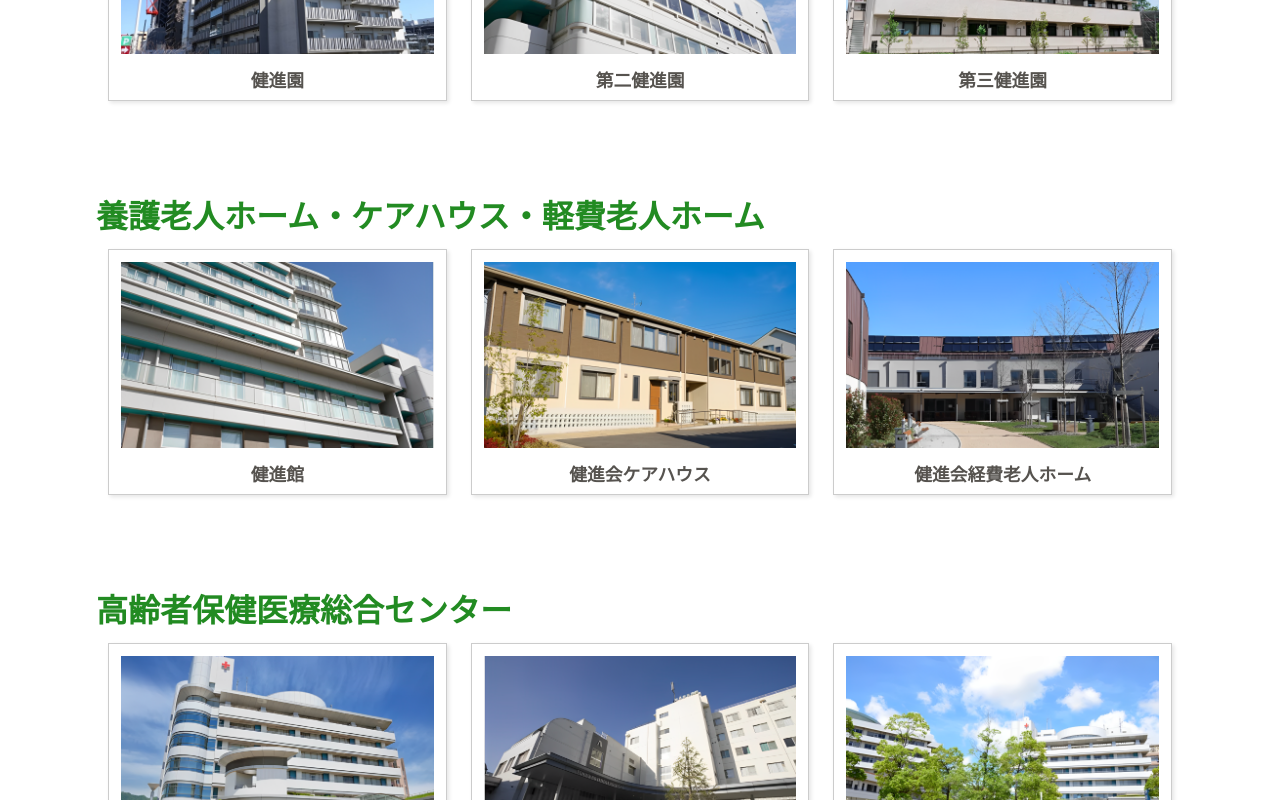
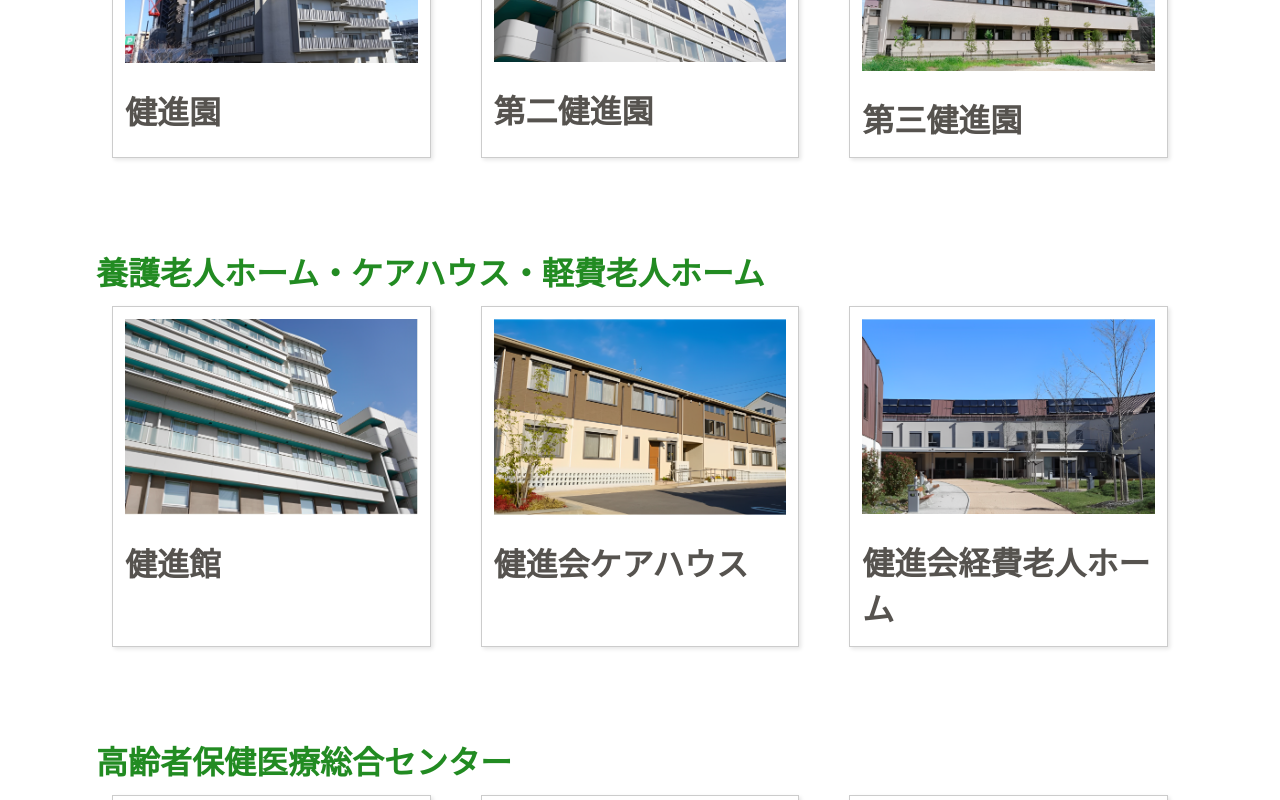
Before and after one commit to kakuta0915/care-facility-website, a React (Create React App) app: page /infomation in a window 1280 px wide. Shown: the part 1440-2240 px from the top of the page. Built offline with nearby package versions, Linux system fonts and the light colour scheme.

Commit message:
StackInfoを削除して、コードリファクタリング

```diff
--- a/src/about/page.module.css
+++ b/src/about/page.module.css
@@ -12,14 +12,14 @@
 }
 
 .aboutContents {
-  display: flex;
-  flex-direction: column;
+  display: grid;
+  grid-template-columns: 1fr;
+  gap: var(--space16-18px);
   margin: var(--space60-90px) auto;
 }
 
 @media (min-width: 768px) {
   .aboutContents {
-    flex-direction: row;
-    justify-content: space-around;
+    grid-template-columns: repeat(3, 1fr);
   }
 }
--- a/src/components/elements/stackInfo/stackInfo.module.css
+++ /dev/null
@@ -1,45 +0,0 @@
-.stackInfo {
-  display: flex;
-  flex: 1;
-  flex-direction: column;
-  align-items: center;
-  text-align: center;
-  margin-bottom: var(--space16-18px);
-  border: 1px solid var(--gray-1);
-  box-shadow: 2px 2px 4px rgba(0, 0, 0, 0.1);
-  transition: all 0.3s;
-}
-
-.stackInfo img {
-  width: 100%;
-  height: auto;
-  object-fit: cover;
-  padding: var(--space8-12px);
-}
-
-.stackInfo h4 {
-  text-align: center;
-  color: var(--base-color);
-  margin-bottom: 0.5rem;
-}
-
-@media (min-width: 768px) {
-  .stackInfo {
-    margin: 0 var(--space8-12px);
-  }
-
-  .stackInfo:hover {
-    box-shadow: none;
-    background-color: var(--green-3);
-    transform: scale(1.1, 1.1);
-  }
-
-  .stackInfo:hover h4 {
-    color: var(--green-1);
-  }
-
-  .stackInfo img {
-    width: 100%;
-    max-height: 210px;
-  }
-}
--- a/src/components/elements/stackInfo/stackInfo.tsx
+++ /dev/null
@@ -1,20 +0,0 @@
-import React from "react";
-import { Link } from "react-router-dom";
-import styles from "./stackInfo.module.css";
-
-interface StackInfoProps {
-  href: string;
-  imageSrc: string;
-  title: string;
-}
-
-const StackInfo: React.FC<StackInfoProps> = ({ href, imageSrc, title }) => {
-  return (
-    <Link to={href} className={styles.stackInfo}>
-      <img src={imageSrc} alt="" />
-      <h4>{title}</h4>
-    </Link>
-  );
-};
-
-export default StackInfo;
--- a/src/home/page.module.css
+++ b/src/home/page.module.css
@@ -7,9 +7,14 @@
   margin-bottom: var(--space20-30px);
 }
 
+.newsBox {
+  display: grid;
+  grid-template-columns: 1fr;
+  gap: var(--space16-18px);
+}
+
 @media (min-width: 768px) {
   .newsBox {
-    display: flex;
-    flex-direction: row;
+    grid-template-columns: repeat(3, 1fr);
   }
 }
--- a/src/infomation/page.module.css
+++ b/src/infomation/page.module.css
@@ -41,8 +41,9 @@
 }
 
 .facilityList {
-  display: flex;
-  flex-direction: column;
+  display: grid;
+  grid-template-columns: 1fr;
+  gap: var(--space16-18px);
 }
 
 @media (min-width: 768px) {
@@ -69,6 +70,6 @@
   }
 
   .facilityList {
-    flex-direction: row;
+    grid-template-columns: repeat(3, 1fr);
   }
 }
--- a/src/infomation/page.tsx
+++ b/src/infomation/page.tsx
@@ -3,7 +3,6 @@ import { Link } from "react-router-dom";
 import Header from "../components/layouts/header/header";
 import Hero from "../components/layouts/hero/hero";
 import Container from "../components/layouts/container/container";
-import StackInfo from "../components/elements/stackInfo/stackInfo";
 import Contact from "../components/layouts/contact/contact";
 import Advertisement from "../components/layouts/advertisement/advertisement";
 import Footer from "../components/layouts/footer/footer";
@@ -23,6 +22,7 @@ import img17 from "@/src/images/image-17.jpg";
 import img18 from "@/src/images/image-18.jpg";
 import img19 from "@/src/images/image-19.jpg";
 import img20 from "@/src/images/image-20.jpg";
+import StackItem from "../components/elements/stackItem/stackItem";
 
 const Infomation: React.FC = () => {
   useScrollAnimation([
@@ -49,9 +49,9 @@ const Infomation: React.FC = () => {
         >
           <h3>特別養護老人ホーム</h3>
           <div className={styles.facilityList}>
-            <StackInfo href="/infomation" title="健進園" imageSrc={img12} />
-            <StackInfo href="/infomation" title="第二健進園" imageSrc={img13} />
-            <StackInfo href="/infomation" title="第三健進園" imageSrc={img14} />
+            <StackItem href="/infomation" title="健進園" imageSrc={img12} />
+            <StackItem href="/infomation" title="第二健進園" imageSrc={img13} />
+            <StackItem href="/infomation" title="第三健進園" imageSrc={img14} />
           </div>
         </div>
         <div
@@ -59,13 +59,13 @@ const Infomation: React.FC = () => {
         >
           <h3>養護老人ホーム・ケアハウス・軽費老人ホーム</h3>
           <div className={styles.facilityList}>
-            <StackInfo href="/infomation" title="健進館" imageSrc={img15} />
-            <StackInfo
+            <StackItem href="/infomation" title="健進館" imageSrc={img15} />
+            <StackItem
               href="/infomation"
               title="健進会ケアハウス"
               imageSrc={img16}
             />
-            <StackInfo
+            <StackItem
               href="/infomation"
               title="健進会経費老人ホーム"
               imageSrc={img17}
@@ -77,13 +77,13 @@ const Infomation: React.FC = () => {
         >
           <h3>高齢者保健医療総合センター</h3>
           <div className={styles.facilityList}>
-            <StackInfo href="/infomation" title="健進会病院" imageSrc={img18} />
-            <StackInfo
+            <StackItem href="/infomation" title="健進会病院" imageSrc={img18} />
+            <StackItem
               href="/infomation"
               title="健進会第二病院"
               imageSrc={img19}
             />
-            <StackInfo
+            <StackItem
               href="/infomation"
               title="健進会第三病院"
               imageSrc={img20}
```
